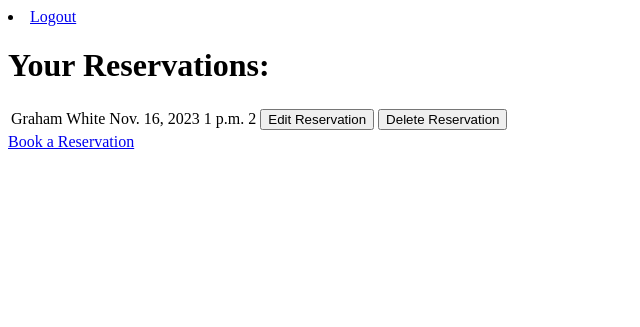
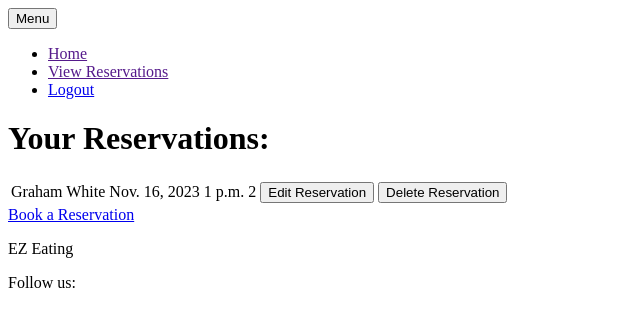
Before and after one commit to GreyWhite994/ez-eating, a Django app: page / in a window 1280 px wide. Shown: the top 327 px of the page, without its empty margins (0-640 px from the left). Run offline with Django 3.2, Linux system fonts and the light colour scheme; a user stored in the database is signed in; data comes from the database, SQL or seed files in the repository; both versions use the stored data as it was after the commit.

Commit message:
Addition of base.html to extend to each page in order to make the code less verbose

```diff
--- /dev/null
+++ b/booking/templates/base.html
@@ -0,0 +1,53 @@
+{% load static %}
+
+<!DOCTYPE html>
+<html lang="en">
+<head>
+    <meta charset="UTF-8">
+    <meta name="viewport" content="width=device-width, initial-scale=1.0">
+    <link rel="stylesheet" href="{% static 'css/style.css' %}">
+    <title>EZ Eating</title>
+</head>
+<body>
+    <nav class="">
+        <button class="">Menu</button>
+        <div class="">
+            <ul class="">
+                <li class="">
+                    <a class="" aria-current="" href="">Home</a>
+                </li>
+                {% if user.is_authenticated %}
+                <li class="">
+                    <a class="" href="">View Reservations</a>
+                </li>
+                <li class="">
+                    <a class="" href="{% url 'account_logout' %}">Logout</a>
+                </li>
+                {% else %}
+                <li class="">
+                    <a class="" href="{% url 'account_signup' %}">Register</a>
+                </li>
+                <li class="">
+                    <a class="" href="{% url 'account_login' %}">Login</a>
+                </li>
+                {% endif %}
+            </ul>
+        </div>
+    </nav>
+
+    <main class="">
+
+        {% block content %}
+
+        {% endblock content %}
+    </main>
+    <footer class="">
+        <p class="">EZ Eating</p>
+        <p class="">Follow us:
+            <i class=""></i>
+            <i class=""></i>
+            <i class=""></i>
+            <i class=""></i></p>
+    </footer>
+</body>
+</html>
--- a/booking/templates/booking/booking_list.html
+++ b/booking/templates/booking_list.html
@@ -1,16 +1,8 @@
-<!DOCTYPE html>
-<html lang="en">
-<head>
-    <meta charset="UTF-8">
-    <meta name="viewport" content="width=device-width, initial-scale=1.0">
-    <title>EZ Eating</title>
-</head>
-<body>
-    {% if user.is_authenticated %}
-        <li class="nav-item">
-            <a class="nav-link" href="{% url 'account_logout' %}">Logout</a>
-        </li>
-        <h1>Your Reservations:</h1>
+{% extends "base.html" %}
+
+{% block content %}
+
+    <h1>Your Reservations:</h1>
         <table>
         {% for reservation in reservations %}
             {% if reservation.user == request.user %}
@@ -36,13 +28,5 @@
         {% endfor %}
         </table>
         <a href="/create">Book a Reservation</a>
-    {% else %}
-        <li class="nav-item">
-            <a class="nav-link" href="{% url 'account_signup' %}">Register</a>
-        </li>
-        <li class="nav-item">
-            <a class="nav-link" href="{% url 'account_login' %}">Login</a>
-        </li>
-    {% endif %}
-</body>
-</html>
+
+{%endblock%}
--- a/booking/views.py
+++ b/booking/views.py
@@ -10,7 +10,7 @@ def get_booking_list(request):
     context = {
         'reservations': reservations
     }
-    return render(request, 'booking/booking_list.html', context)
+    return render(request, 'booking_list.html', context)
 
 
 def create_reservation(request):
@@ -26,7 +26,7 @@ def create_reservation(request):
     context = {
         'form': form
     }
-    return render(request, 'booking/create_reservation.html', context)
+    return render(request, 'create_reservation.html', context)
 
 
 def edit_reservation(request, reservation_id):
@@ -40,7 +40,7 @@ def edit_reservation(request, reservation_id):
     context = {
         'form': form
     }
-    return render(request, 'booking/edit_reservation.html', context)
+    return render(request, 'edit_reservation.html', context)
 
 
 def delete_reservation(request, reservation_id):
```
Also changed, not shown: booking/templates/booking/create_reservation.html (deleted, +0 -20 lines), booking/templates/booking/edit_reservation.html (deleted, +0 -20 lines), booking/templates/create_reservation.html (added, +16 -0 lines), booking/templates/edit_reservation.html (added, +16 -0 lines), ez_eating/settings.py (+4 -3 lines), booking/static/css/style.css (added), booking/templates/index.html (added), db.sqlite3.
